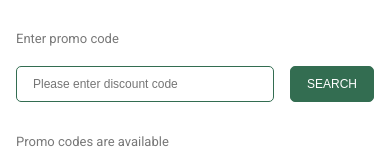
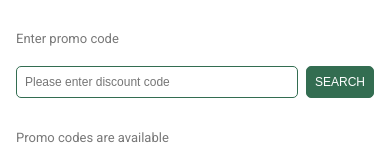
Before and after one commit to https-github-com-hieunt0303/Purchase, a plain HTML site: page index.html in a window 390 px wide. Shown: the part 179-335 px from the top of the page. Drawn offline with Linux system fonts and the light colour scheme.

Commit message:
responsive3

```diff
--- a/assets/css/responsive.css
+++ b/assets/css/responsive.css
@@ -22,7 +22,10 @@
     .purchase-info__voucher-Promo-btn,
     .purchase-info__voucher-Promo-input{
         font-size: 1.2rem;
-        padding: 10px 16px;
+        padding: 8px 8px;
+    }
+    .purchase-info__voucher-Promo-btn{
+        margin-left: 8px;
     }
     .purchase-info__payment-item{
         padding: 8px 0;
```
